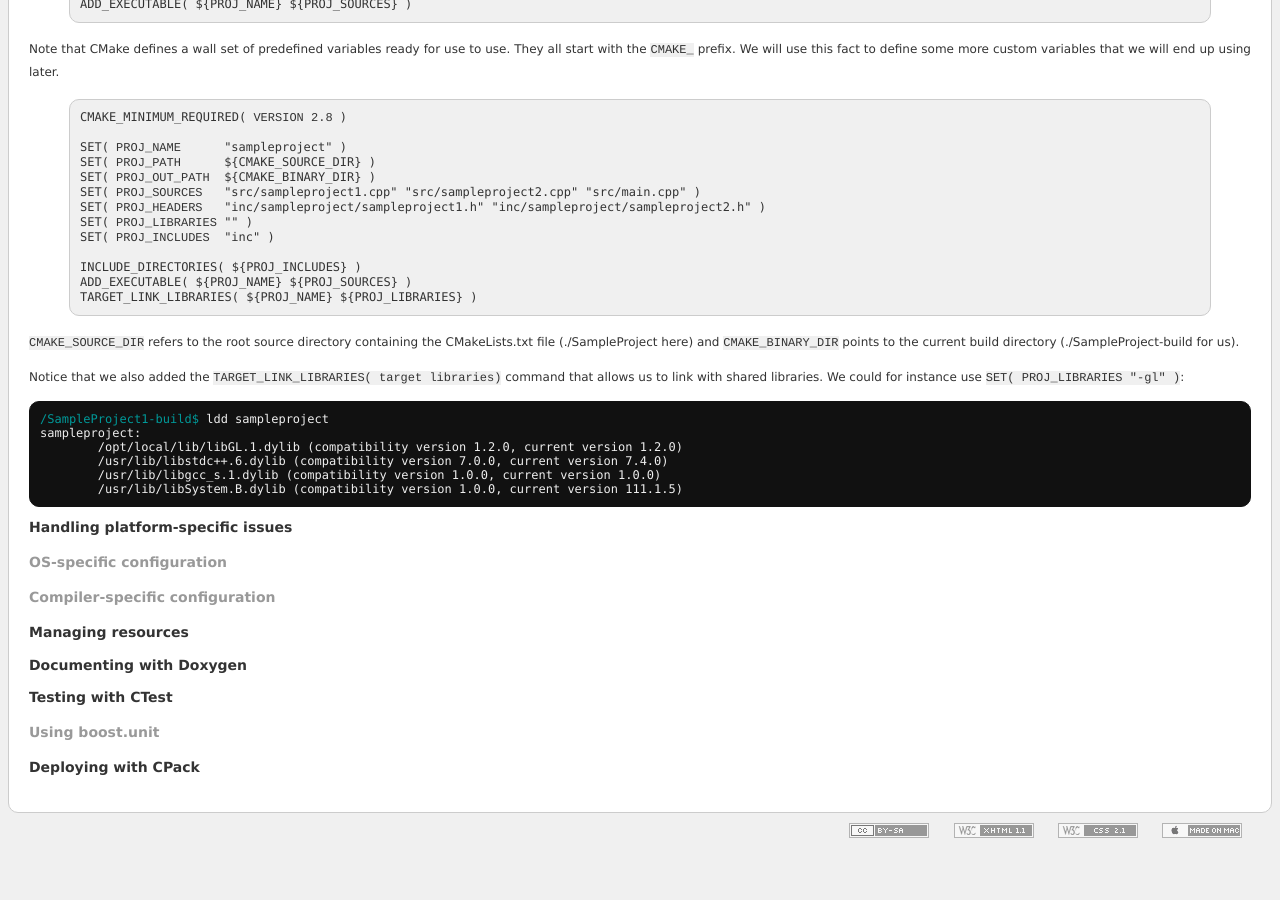
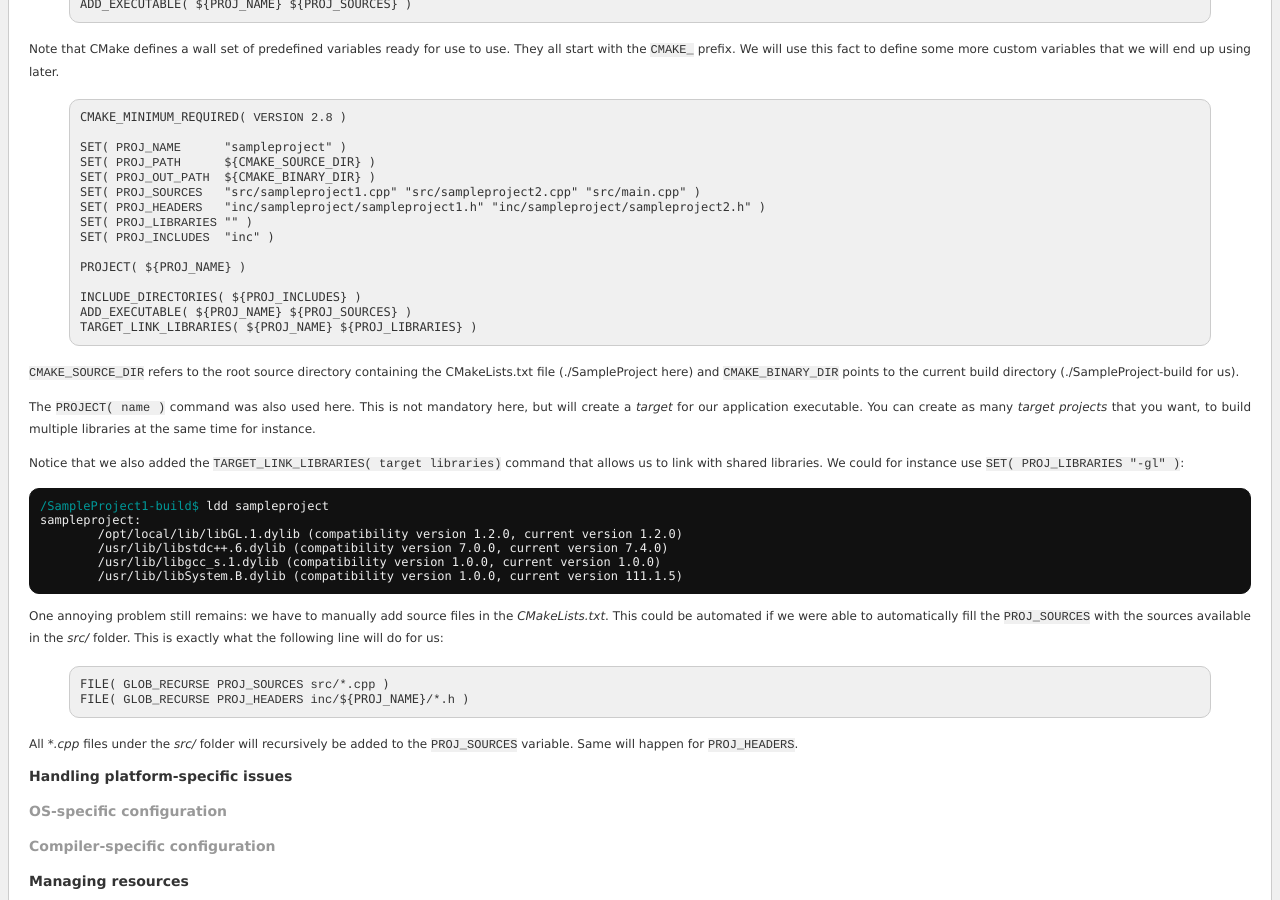
Before and after one commit to NewbiZ/newbiz.github.com, a Jekyll site: the page built from _posts/tutorials/2011-01-27-Clean-project-management-with-CMake.markdown, in a window 1280 px wide and 900 px high, scrolled down 5549 px. Built offline with Jekyll 4.4.1, drawn with Linux system fonts in a browser that asks for light colours; Markdown is read by kramdown in place of the engine named in the settings; before the commit the page ends 6400 px from its top, so only the background shows below that.

Commit message:
Add text

```diff
--- a/_posts/tutorials/2011-01-27-Clean-project-management-with-CMake.markdown
+++ b/_posts/tutorials/2011-01-27-Clean-project-management-with-CMake.markdown
@@ -324,11 +324,15 @@ SET( PROJ_HEADERS   "inc/sampleproject/sampleproject1.h" "inc/sampleproject/samp
 SET( PROJ_LIBRARIES "" )
 SET( PROJ_INCLUDES  "inc" )
 
+PROJECT( ${PROJ_NAME} )
+
 INCLUDE_DIRECTORIES( ${PROJ_INCLUDES} )
 ADD_EXECUTABLE( ${PROJ_NAME} ${PROJ_SOURCES} )
 TARGET_LINK_LIBRARIES( ${PROJ_NAME} ${PROJ_LIBRARIES} )
 {% endhighlight %}
 `CMAKE_SOURCE_DIR` refers to the root source directory containing the CMakeLists.txt file (./SampleProject here) and `CMAKE_BINARY_DIR` points to the current build directory (./SampleProject-build for us).
+
+The `PROJECT( name )` command was also used here. This is not mandatory here, but will create a _target_ for our application executable. You can create as many _target projects_ that you want, to build multiple libraries at the same time for instance.
 
 Notice that we also added the `TARGET_LINK_LIBRARIES( target libraries)` command that allows us to link with shared libraries. We could for instance use `SET( PROJ_LIBRARIES "-gl" )`:
 <pre class="console">
@@ -339,6 +343,13 @@ sampleproject:
 	/usr/lib/libgcc_s.1.dylib (compatibility version 1.0.0, current version 1.0.0)
 	/usr/lib/libSystem.B.dylib (compatibility version 1.0.0, current version 111.1.5)
 </pre>
+
+One annoying problem still remains: we have to manually add source files in the _CMakeLists.txt_. This could be automated if we were able to automatically fill the `PROJ_SOURCES` with the sources available in the _src/_ folder. This is exactly what the following line will do for us:
+{% highlight cmake %}
+FILE( GLOB_RECURSE PROJ_SOURCES src/*.cpp )
+FILE( GLOB_RECURSE PROJ_HEADERS inc/${PROJ_NAME}/*.h )
+{% endhighlight %}
+All _*.cpp_ files under the _src/_ folder will recursively be added to the `PROJ_SOURCES` variable. Same will happen for `PROJ_HEADERS`.
 
 Handling platform-specific issues
 ---------------------------------
```
